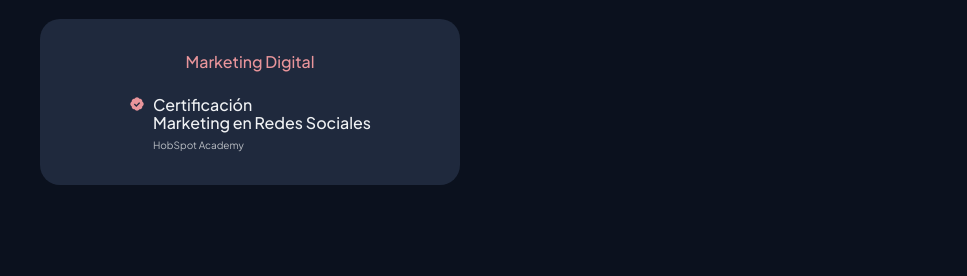
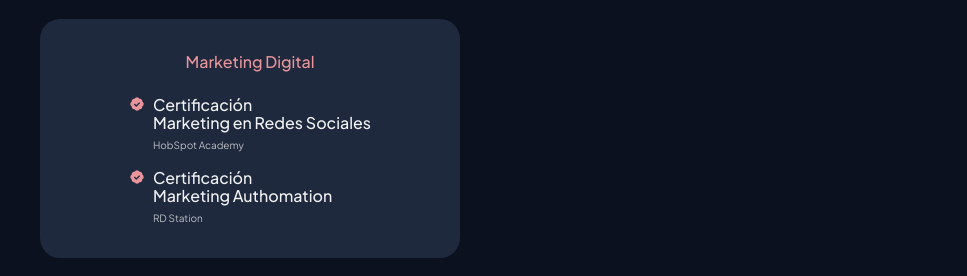
Before and after one commit to PahoDeloula/portfolio2025, a plain HTML site: page index.html in a window 1280 px wide. Shown: the part 2056-2332 px from the top of the page, without its empty margins (156-1123 px from the left). Drawn offline with nearby package versions, Linux system fonts and the light colour scheme.

Commit message:
Agregue certificación

```diff
--- a/index.html
+++ b/index.html
@@ -283,6 +283,13 @@
                                         <div>
                                             <h3 class="skills__name">Certificación<br>Marketing en Redes Sociales</h3>
                                             <span class="skills__level">HobSpot Academy</span>
+                                        </div>
+                                    </div>
+                                    <div class="skills__data">
+                                        <i class='bx bxs-badge-check'></i>
+                                        <div>
+                                            <h3 class="skills__name">Certificación<br>Marketing Authomation</h3>
+                                            <span class="skills__level">RD Station</span>
                                         </div>
                                     </div>
 
```
